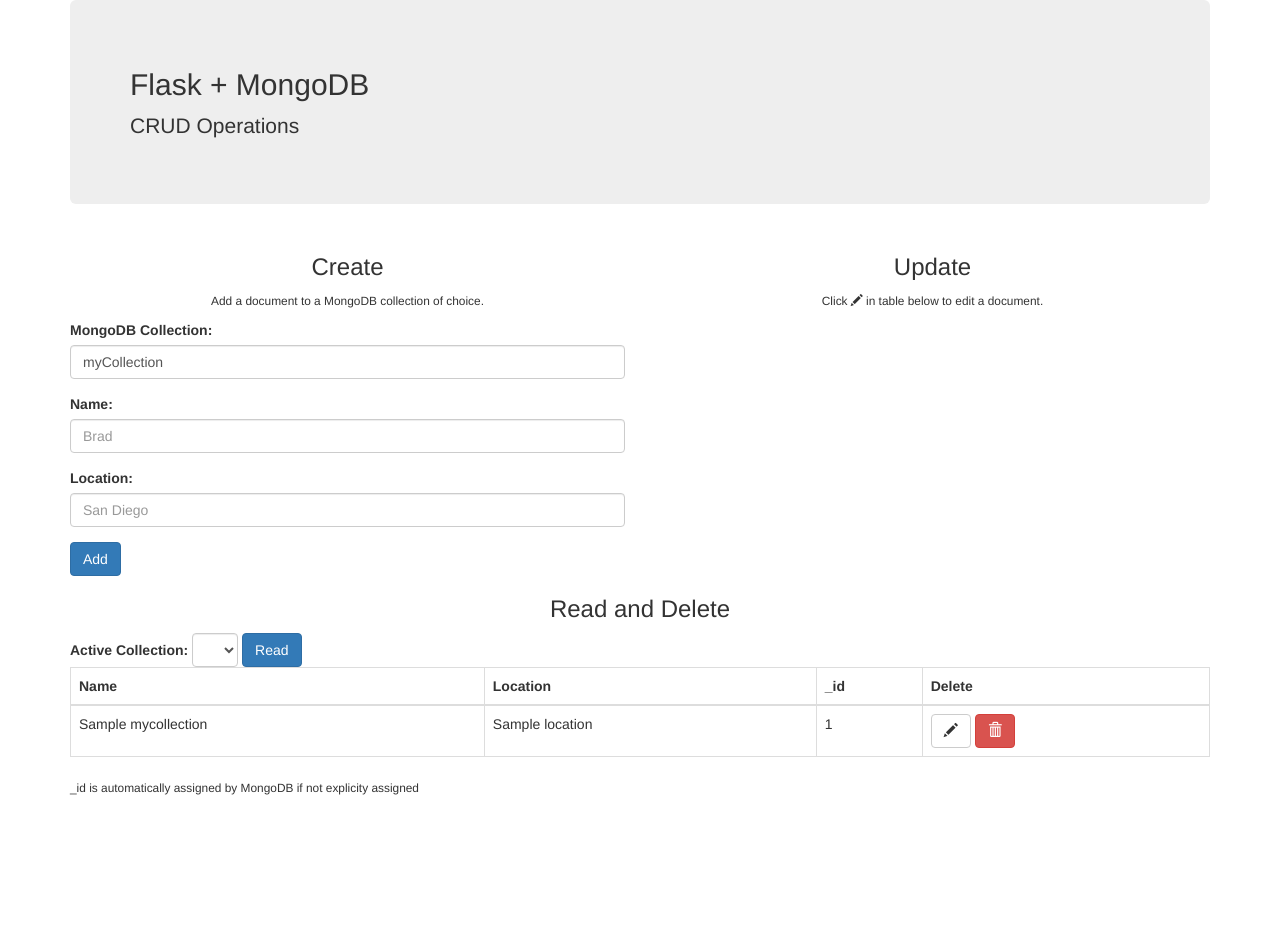
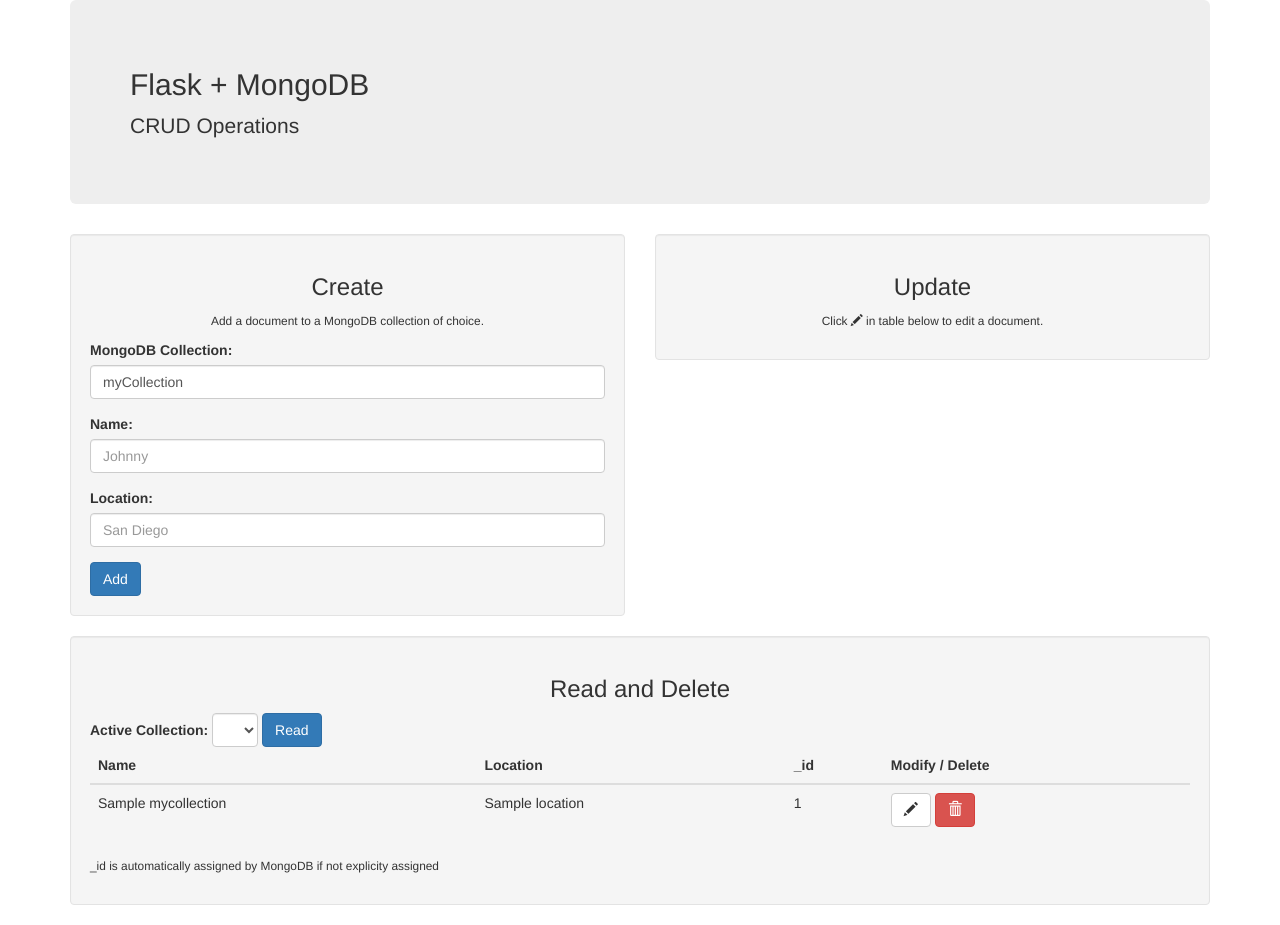
Before and after one commit to johnnymetz/flask_mongodb, a Flask app: page / in a window 1280 px wide. Before the commit the page ends 795 px from the top, so only its background shows below. Run offline with Flask 2, Linux system fonts and the light colour scheme; a database or web service that is not in the repository returns one stand-in record (values such as "Sample title"); lists and menus that the app fills with data are empty; some libraries are stand-ins or nearby versions.

Commit message:
:heavy_plus_sign: Add requirements.txt. Add wells to front-end.

```diff
--- a/app/app.py
+++ b/app/app.py
@@ -5,6 +5,7 @@
 
 app = Flask(__name__)
 app.config['SECRET_KEY'] = 'secret'
+app.config['MONGO_CONNECT_TIMEOUT_MS'] = 1000  # timeout in milliseconds
 app.config['MONGO_URI'] = 'mongodb://localhost:27017/myDB'
 
 mongo = PyMongo(app)
--- a/app/templates/index.html
+++ b/app/templates/index.html
@@ -22,6 +22,7 @@
 
 			<!-- Add data to Database -->
 			<div class="col-sm-6">
+				<div class="well">
 					<h3 class="text-center">Create</h3>
 					<p class="text-center"><small>Add a document to a MongoDB collection of choice.</small></p>
 					<form method="POST" action="/add">
@@ -31,7 +32,7 @@
 						</div>
 						<div class="form-group">
 							<label for="name" class="control-label">Name:</label>
-						<input type="text" id="name" name="name" class="form-control" placeholder="Brad" required>
+							<input type="text" id="name" name="name" class="form-control" placeholder="Johnny" required>
 						</div>
 						<div class="form-group">
 							<label for="location" class="control-label">Location:</label>
@@ -39,13 +40,16 @@
 						</div>
 						<button type="submit" class="btn btn-primary">Add</button>
 					</form>
+				</div><!-- .well -->
 			</div><!-- .col-sm-6 -->
 
 			<!-- Update data in Database -->
 			<div class="col-sm-6">
+				<div class="well">
 					<h3 class="text-center">Update</h3>
 					<p class="text-center"><small>Click <span class="glyphicon glyphicon-pencil"></span> in table below to edit a document.</small></p>
 					<div id="updateArea"></div>
+				</div><!-- .well -->
 			</div><!-- .col-sm-6 -->
 
 		</div><!-- .row -->
@@ -54,6 +58,7 @@
 		<!-- Display content -->
 		<div class="row">
 			<div class="col-sm-12">
+				<div class="well">
 					<h3 class="text-center">Read and Delete</h3>
 
 					<!-- Change current collection -->
@@ -70,13 +75,13 @@
 					</form>
 
 					<!-- Display content in current collection -->
-				<table class="table table-bordered table-hover">
+					<table class="table table-hover">
 						<thead>
 							<tr>
 								<th>Name</th>
 								<th>Location</th>
 								<th>_id</th>
-							<th>Delete</th>
+								<th>Modify / Delete</th>
 							</tr>
 						</thead>
 						<tbody>
@@ -94,8 +99,9 @@
 						</tbody>
 					</table>
 					<p><small>_id is automatically assigned by MongoDB if not explicity assigned</small></p>
-			</div>
-		</div>
+				</div><!-- .well -->
+			</div><!-- .col-sm-12 -->
+		</div><!-- .row -->
 
 
 	</div><!-- .container -->
```
Also changed, not shown: requirements.txt (added, +9 -0 lines). Lines whose indentation alone changed are shown as unchanged.
